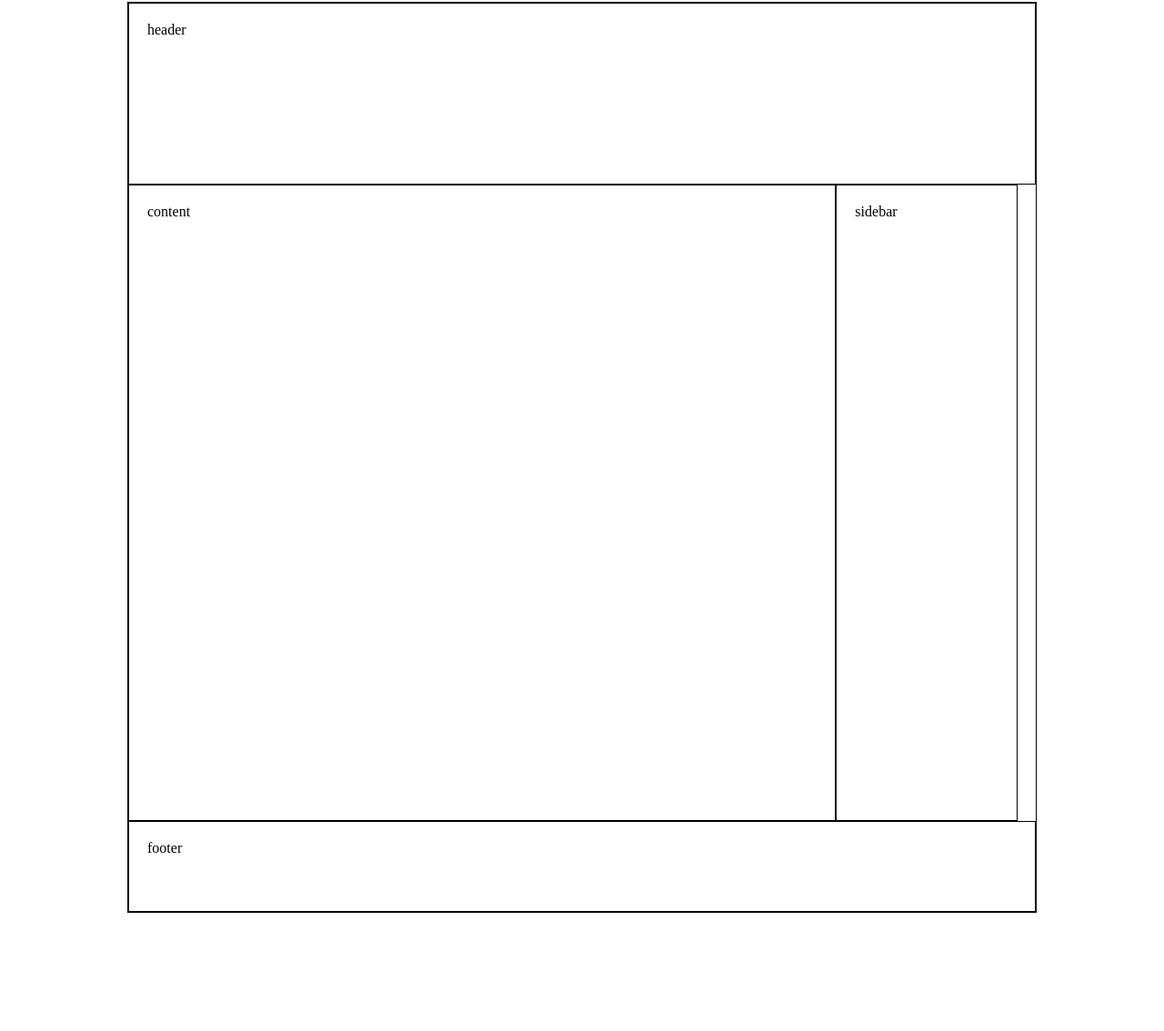
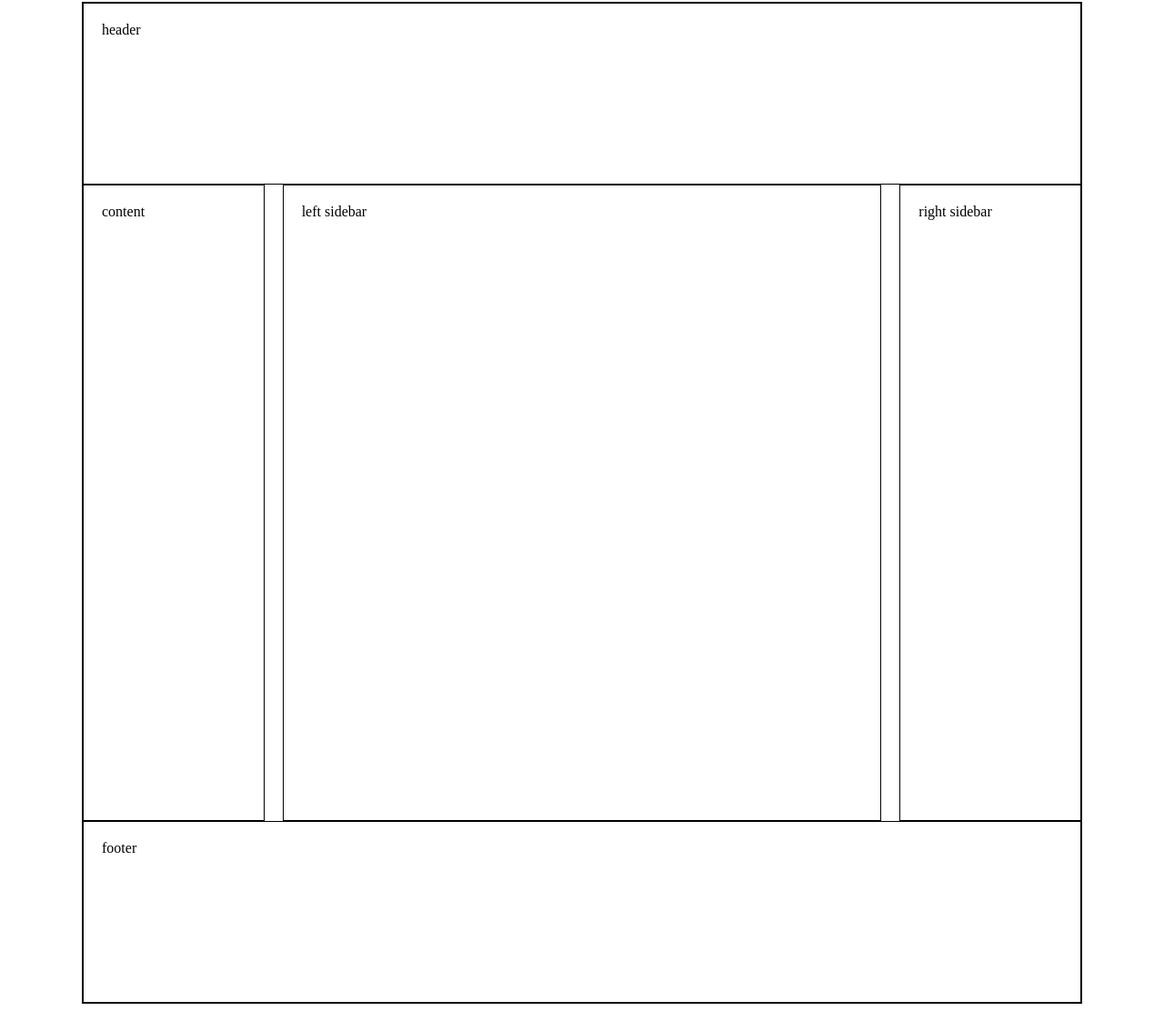
Before and after one commit to KerArSis/CSSExercises, a plain HTML site: page index.html in a window 1280 px wide. Shown: the part 28-1162 px from the top of the page at 91% size. Before the commit the page ends 1062 px from the top, so only its background shows below. Drawn offline with Linux system fonts and the light colour scheme.

Commit message:
task_113

```diff
--- a/index.html
+++ b/index.html
@@ -13,11 +13,14 @@
             header
         </div>
         <div id="container">
-            <div id="content">
+            <div id="left">
                 content
             </div>
-            <div id="sidebar">
-                sidebar
+            <div id="content">
+                left sidebar
+            </div>
+            <div id="right">
+                right sidebar
             </div>
         </div>
         <div id="footer">
--- a/style.css
+++ b/style.css
@@ -3,7 +3,7 @@
 }
 
 #wrapper {
-	width: 1000px;
+	width: 1100px;
 	margin: 30px auto;
 	border: 1px solid black;
 }
@@ -16,19 +16,25 @@
 	display: flex;
 }
 #content {
-	width: 780px;
+	width: 660px;
 	height: 700px;
 	padding: 20px;
 	border: 1px solid black;
 }
-#sidebar {
+#left {
 	width: 200px;
 	margin-right: 20px;
 	padding: 20px;
 	border: 1px solid black;
 }
-#footer {
-	height: 100px;
+#right {
+	width: 200px;
+	margin-left: 20px;
 	padding: 20px;
 	border: 1px solid black;
 }
+#footer {
+	height: 200px;
+	padding: 20px;
+	border: 1px solid black;
+}
```
